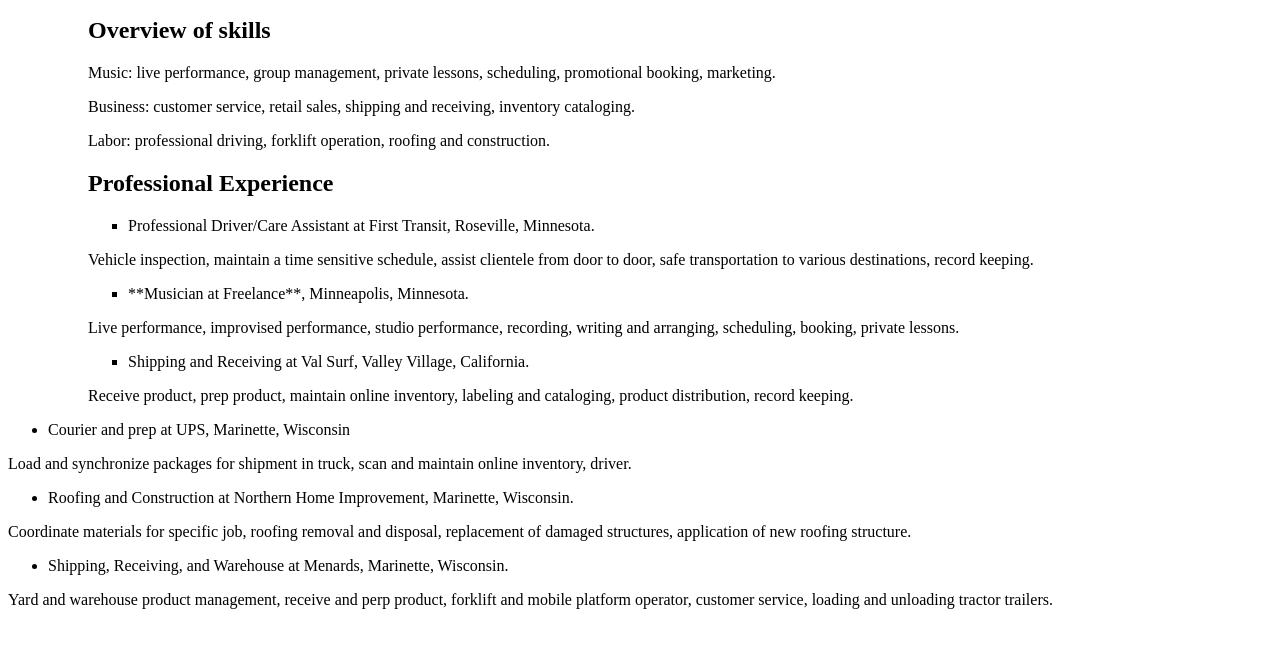
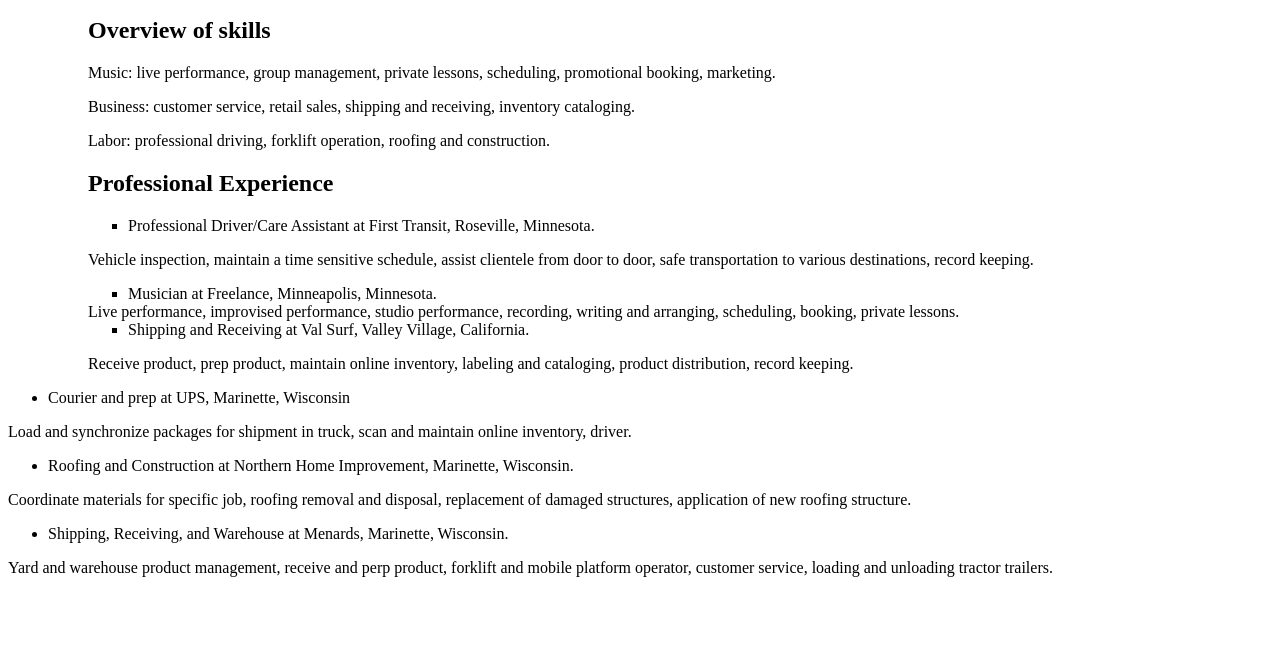
Before and after one commit to kylebermanhub/kylebermanhub.github.io, a plain HTML site: page index.html in a window 1280 px wide. Shown: the part 119-766 px from the top of the page. Drawn offline with Linux system fonts and the light colour scheme.

Commit message:
Update index.html

```diff
--- a/index.html
+++ b/index.html
@@ -20,9 +20,9 @@
   </ul>
   <p>Vehicle inspection, maintain a time sensitive schedule, assist clientele from door to door, safe transportation to various destinations, record keeping.</p>
   <ul>
-   <li>**Musician at Freelance**, Minneapolis, Minnesota.</li>
+   <li>Musician at Freelance, Minneapolis, Minnesota.</li>
   </ul>
-  <p>Live performance, improvised performance, studio performance, recording, writing and arranging, scheduling, booking, private lessons.</p>
+  <p**>Live performance, improvised performance, studio performance, recording, writing and arranging, scheduling, booking, private lessons.</p**>
   <ul>
     <li>Shipping and Receiving at Val Surf, Valley Village, California.</li>
   </ul>
```
